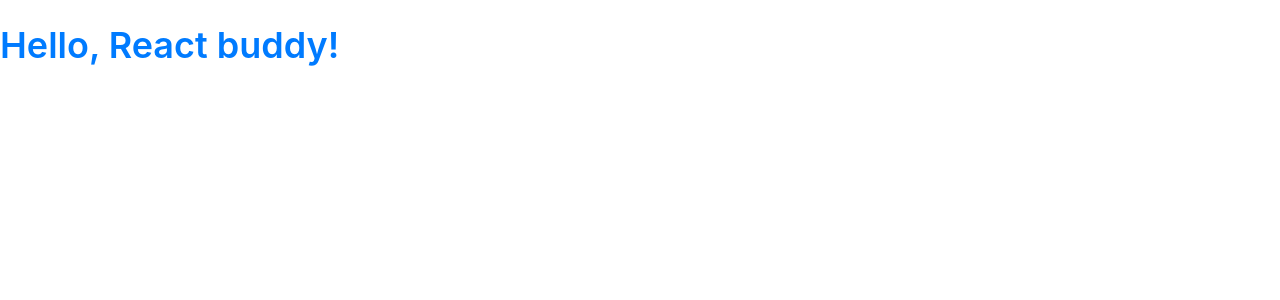
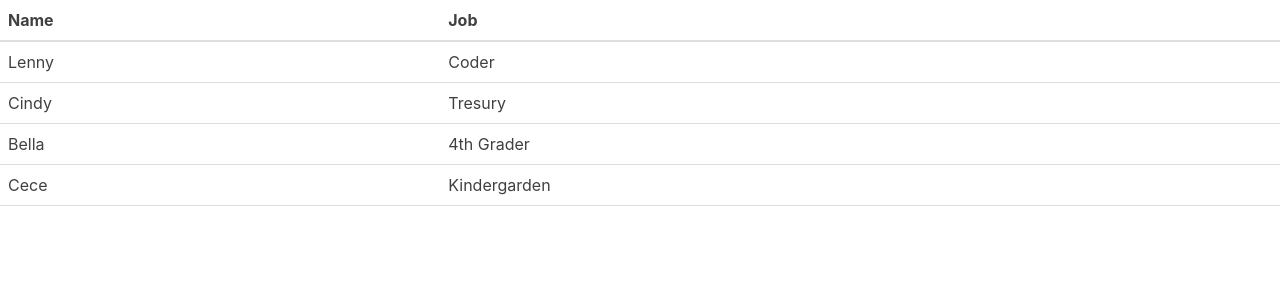
Before and after one commit to lfernandez79/reactTable, a React (Create React App) app: page / in a window 1280 px wide. Shown: the top 300 px of the page. Built offline with nearby package versions, Linux system fonts and the light colour scheme.

Commit message:
added tablejs component JSX

```diff
--- a/src/index.js
+++ b/src/index.js
@@ -1,7 +1,9 @@
 import React from 'react';
 import ReactDOM from 'react-dom';
 import App from "./App";
+import Table from "./table";
 import './index.css';
 
 
 ReactDOM.render(<App />, document.getElementById('root'));
+ReactDOM.render(<Table />, document.getElementById('root'));
--- a/src/table.js
+++ b/src/table.js
@@ -3,8 +3,38 @@ import React, { Component } from "react"
 class Table extends Component {
 render() {
     return (
+        <table>
+            <thead>
+                <tr>
+                    <th>Name</th>
+                    <th>Job</th>
+                </tr>
+            </thead>
+
+            <tbody>
+                <tr>
+                    <td>Lenny</td>
+                    <td>Coder</td>
+                </tr>
+                <tr>
+                    <td>Cindy</td>
+                    <td>Tresury</td>
+                </tr>
+                <tr>
+                    <td>Bella</td>
+                    <td>4th Grader</td>
+                </tr>
+                <tr>
+                    <td>Cece</td>
+                    <td>Kindergarden</td>
+                </tr>
+
+            </tbody>
+        </table>
 
     )
 }
 
 }
+
+export default Table
```
